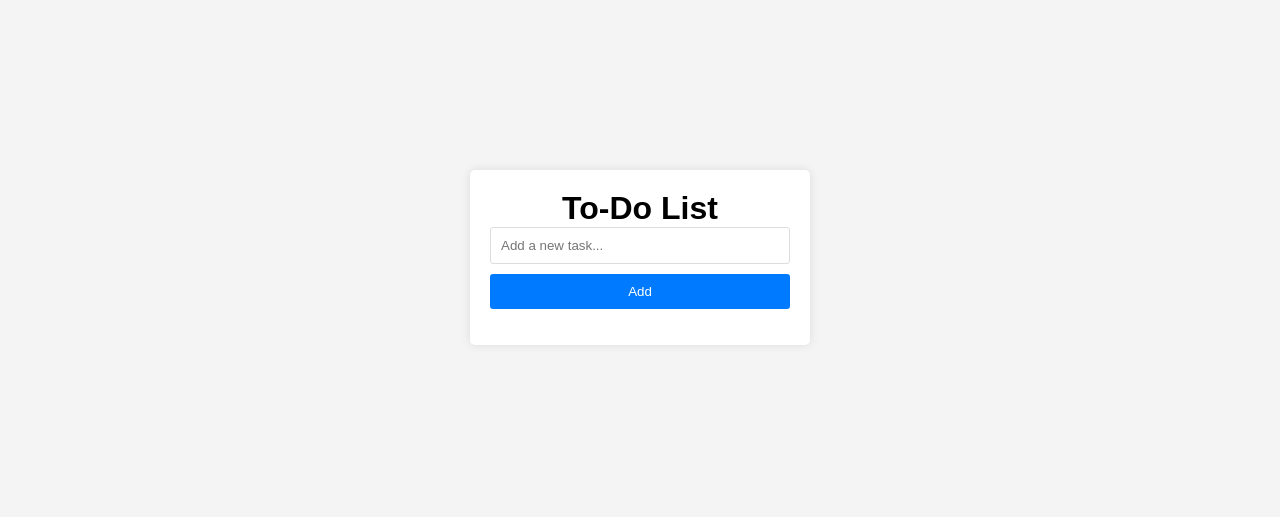
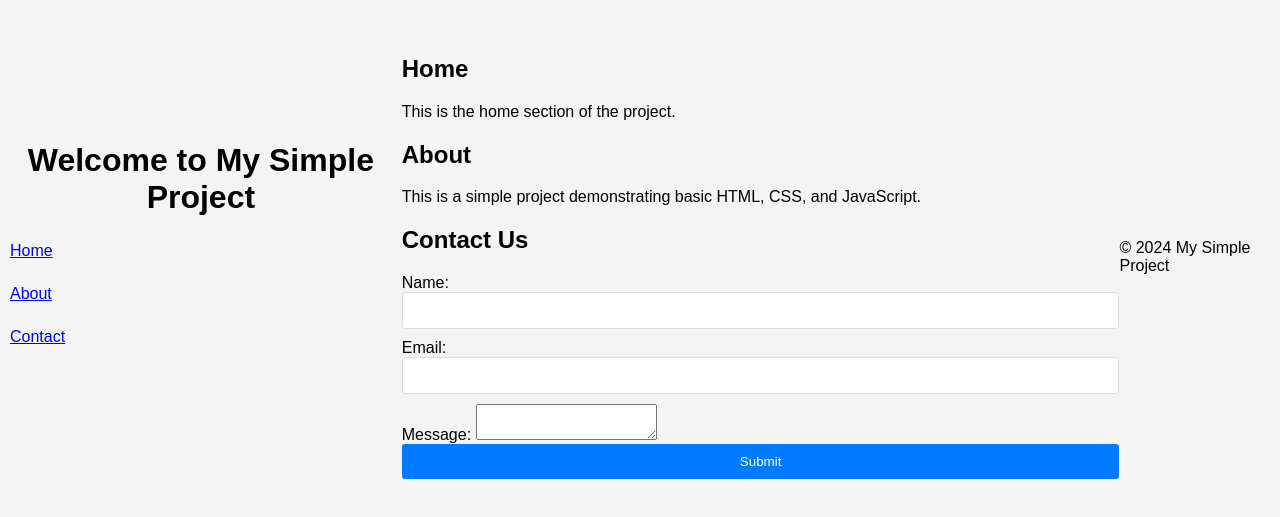
Before and after one commit to nirajsahu937/To-Do-List, a plain HTML site: page index.html in a window 1280 px wide. Shown: the part 143-660 px from the top of the page. Drawn offline with Linux system fonts and the light colour scheme.

Commit message:
Add new feature in index.html

```diff
--- a/index.html
+++ b/index.html
@@ -3,16 +3,53 @@
 <head>
     <meta charset="UTF-8">
     <meta name="viewport" content="width=device-width, initial-scale=1.0">
-    <title>To-Do List</title>
+    <title>My Simple Project</title>
     <link rel="stylesheet" href="styles.css">
 </head>
 <body>
-    <div class="container">
-        <h1>To-Do List</h1>
-        <input type="text" id="todo-input" placeholder="Add a new task...">
-        <button id="add-btn">Add</button>
-        <ul id="todo-list"></ul>
-    </div>
+    <header>
+        <h1>Welcome to My Simple Project</h1>
+        <nav>
+            <ul>
+                <li><a href="#home">Home</a></li>
+                <li><a href="#about">About</a></li>
+                <li><a href="#contact">Contact</a></li>
+            </ul>
+        </nav>
+    </header>
+
+    <main>
+        <section id="home">
+            <h2>Home</h2>
+            <p>This is the home section of the project.</p>
+        </section>
+
+        <section id="about">
+            <h2>About</h2>
+            <p>This is a simple project demonstrating basic HTML, CSS, and JavaScript.</p>
+        </section>
+
+        <section id="contact">
+            <h2>Contact Us</h2>
+            <form id="contactForm">
+                <label for="name">Name:</label>
+                <input type="text" id="name" name="name" required>
+
+                <label for="email">Email:</label>
+                <input type="email" id="email" name="email" required>
+
+                <label for="message">Message:</label>
+                <textarea id="message" name="message" required></textarea>
+
+                <button type="submit">Submit</button>
+            </form>
+        </section>
+    </main>
+
+    <footer>
+        <p>&copy; 2024 My Simple Project</p>
+    </footer>
+
     <script src="script.js"></script>
 </body>
 </html>
```
